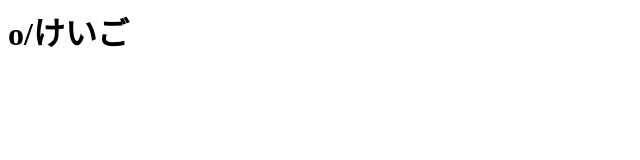
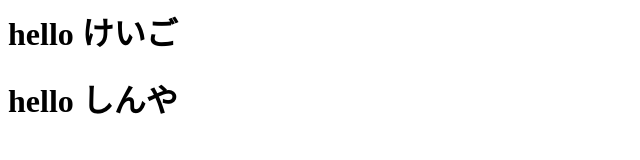
Before and after one commit to tkitora/kitora, a plain HTML site: page index.html in a window 1280 px wide. Shown: the whole page, without its empty margins (0-640 px from the left). Drawn offline with Linux system fonts and the light colour scheme.

Commit message:
seconds commit

```diff
--- a/index.html
+++ b/index.html
@@ -1 +1,2 @@
-<h1>o/けいご</h1>
+<h1>hello けいご</h1>
+<h1>hello しんや</h1>
```
